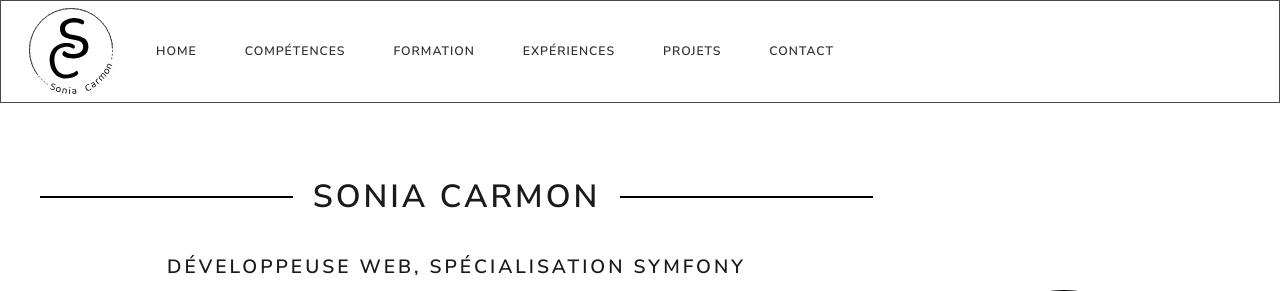
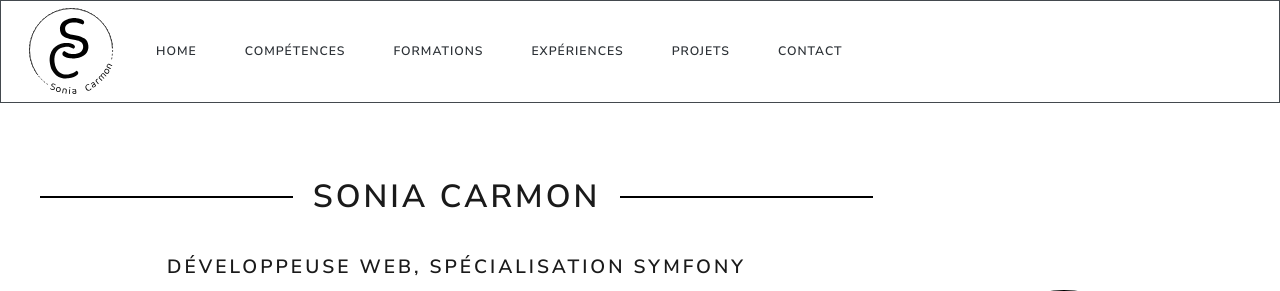
Before and after one commit to SoniaCa/Porfolio, a Symfony app: template portfolio/templates/main/home.html.twig in a window 1280 px wide. Shown: the top 291 px of the page. Run offline with Twig, Linux system fonts and the light colour scheme; the template is opened without the code that fills it, so the values that code supplies are empty; form fields are guessed from the names that the template uses; some libraries are stand-ins or nearby versions; grey boxes are pictures that could not be loaded.

Commit message:
formationS

```diff
--- a/portfolio/templates/base.html.twig
+++ b/portfolio/templates/base.html.twig
@@ -18,7 +18,7 @@
             {#{{ encore_entry_script_tags('app') }}#}
         {% endblock %}
     </head>
-    <body id ="home">
+    <body>
 
         <header>
             <nav class="navbar navbar-expand-md navbar-light bg-light">
@@ -41,7 +41,7 @@
                             <a class="nav-link" href="#competences">Compétences</a>
                         </li>
                         <li class="nav-item">
-                            <a class="nav-link" href="#formation">Formation</a>
+                            <a class="nav-link" href="#formation">Formations</a>
                         </li>
                         <li class="nav-item">
                             <a class="nav-link" href="#experiences">Expériences</a>
```
